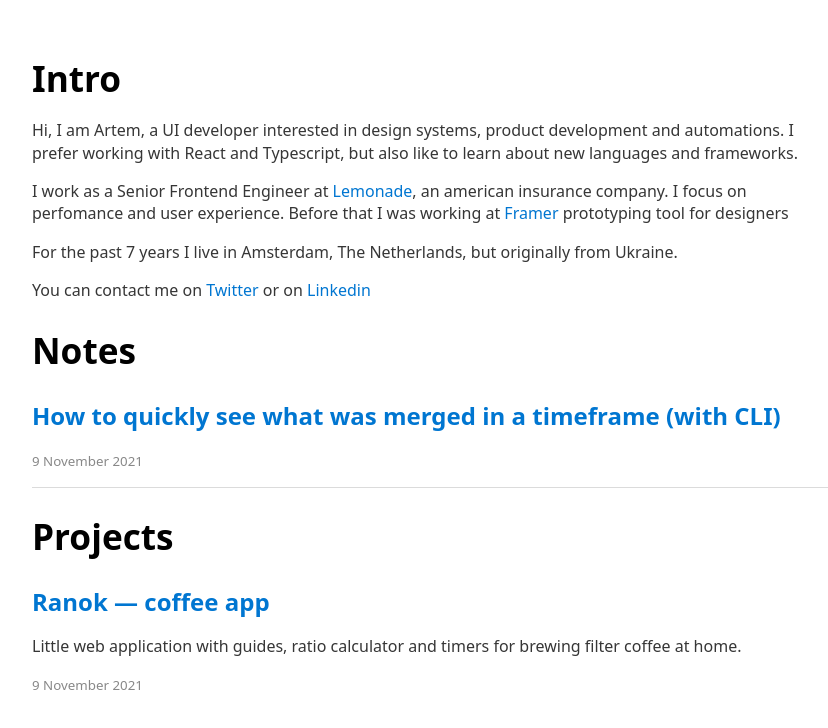
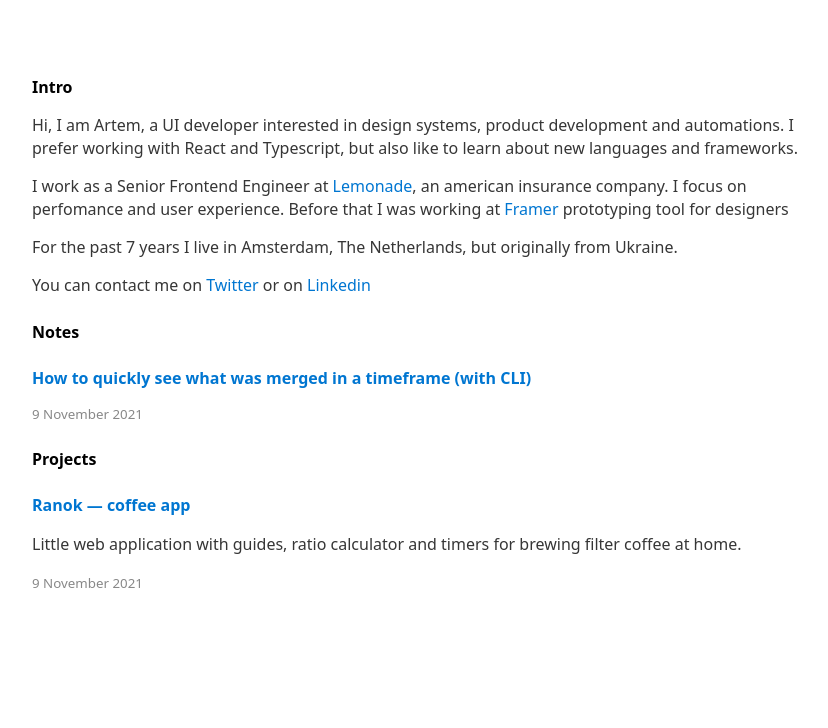
Before and after one commit to asci/blog, an Eleventy site: page src/index.md in a window 1280 px wide. Shown: the whole page, without its empty margins (208-1036 px from the left). Built offline with nearby package versions, Linux system fonts and the light colour scheme; Eleventy itself is replaced by a stand-in of ours; files that its build step writes are made by us from their sources.

Commit message:
smaller headers and space

```diff
--- a/src/_includes/main.njk
+++ b/src/_includes/main.njk
@@ -7,15 +7,10 @@ title: My Rad Blog
   <head>
     <meta charset="utf-8">
     <meta name="viewport" content="width=device-width, initial-scale=1.0">
+    <link rel="stylesheet" href="/assets/themes/water.css">
     <link rel="stylesheet" href="/assets/nav.css">
-    <link rel="stylesheet" href="/assets/themes/water.css">
     <link href="/assets/themes/prism-one-light.css" rel="stylesheet" media="(prefers-color-scheme: light)">
     <link href="/assets/themes/prism-one-dark.css" rel="stylesheet"  media="(prefers-color-scheme: dark)">
-    <style>
-      body {
-        padding: 10px;
-      }
-    </style>
     <title>{{ title }}</title>
   </head>
   <body>
--- a/src/assets/nav.css
+++ b/src/assets/nav.css
@@ -11,3 +11,43 @@ nav > ul > li {
 small {
   color: #888;
 }
+
+body {
+  padding: 32px;
+}
+
+body h1 {
+  font-size: 16px;
+}
+body h2 {
+  font-size: 16px;
+}
+
+section {
+  --coef: 0.3s;
+  --num: 0;
+  animation-name: fadein;
+  animation-duration: calc(var(--coef) * var(--num));
+  transition-timing-function: ease-out;
+}
+
+section:nth-of-type(1) {
+  --num: 1;
+}
+
+section:nth-of-type(2) {
+  --num: 2;
+}
+
+section:nth-of-type(3) {
+  --num: 3;
+}
+
+@keyframes fadein {
+  0% {
+    opacity: 0;
+  }
+  100% {
+    opacity: 1;
+  }
+}
--- a/src/index.md
+++ b/src/index.md
@@ -3,28 +3,39 @@ layout: main.njk
 title: Home page
 ---
 
-# Intro
+<section>
+  <h1>Intro</h1>
+  <p>
+    Hi, I am Artem, a UI developer interested in design systems, product development and automations. I prefer working with React and Typescript, but also like to learn about new languages and frameworks.
+  </p>
 
-Hi, I am Artem, a UI developer interested in design systems, product development and automations. I prefer working with React and Typescript, but also like to learn about new languages and frameworks.
+  <p>
+    I work as a Senior Frontend Engineer at <a href="https://makers.lemonade.com/"  target="_blank">Lemonade</a>, an american insurance company. I focus on perfomance and user experience. Before that I was working at <a href="https://www.framer.com/" target="_blank">Framer</a> prototyping tool for designers
+  </p>
 
-I work as a Senior Frontend Engineer at [Lemonade](https://makers.lemonade.com/), an american insurance company. I focus on perfomance and user experience. Before that I was working at [Framer](https://www.framer.com/) prototyping tool for designers
+  <p>
+    For the past 7 years I live in Amsterdam, The Netherlands, but originally from Ukraine.
+  </p>
 
-For the past 7 years I live in Amsterdam, The Netherlands, but originally from Ukraine.
+  <p>
+    You can contact me on <a href="https://twitter.com/asci_en">Twitter</a> or on <a href="https://www.linkedin.com/in/artem-riasnianskyi-90b99830/">Linkedin</a>
+  </p>
+</section>
 
-You can contact me on [Twitter](https://twitter.com/asci_en) or on [Linkedin](https://www.linkedin.com/in/artem-riasnianskyi-90b99830/)
-
-# Notes
-
-## [How to quickly see what was merged in a timeframe (with CLI)](./notes/git-merge)
-
-<small>9 November 2021</small>
-
----
-
-# Projects
-
-## [Ranok — coffee app](https://ranok-web.netlify.app/)
-
-Little web application with guides, ratio calculator and timers for brewing filter coffee at home.
-
-<small>9 November 2021</small>
+<section>
+  <h1>Notes</h1>
+  <h2>
+    <a href="./notes/git-merge">How to quickly see what was merged in a timeframe (with CLI)</a>
+  </h2>
+  <small>9 November 2021</small>
+</section>
+<section>
+  <h1>Projects</h1>
+  <h2>
+    <a href="https://ranok-web.netlify.app/" target="_blank">Ranok — coffee app</a>
+  </h2>
+  <p>
+  Little web application with guides, ratio calculator and timers for brewing filter coffee at home.
+  </p>
+  <small>9 November 2021</small>
+<section>
```
Also changed, not shown: 1 other file.
